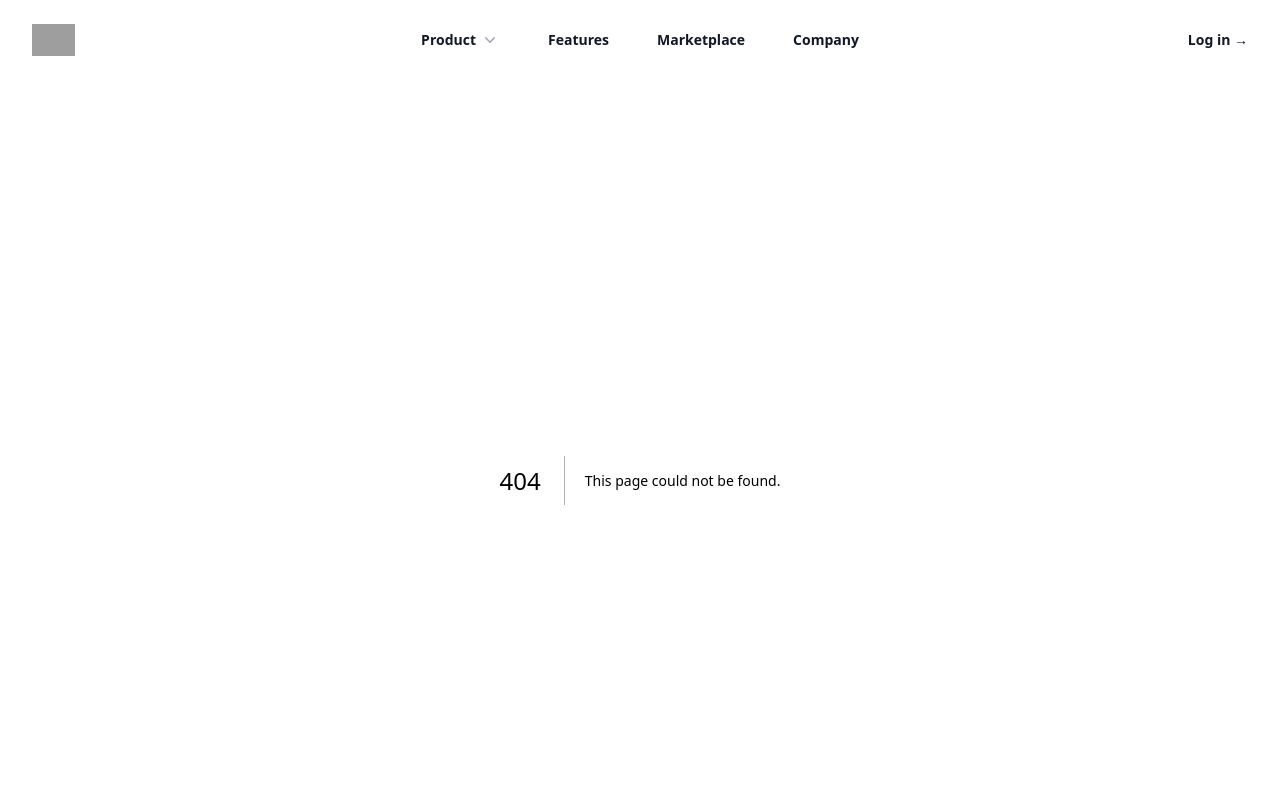
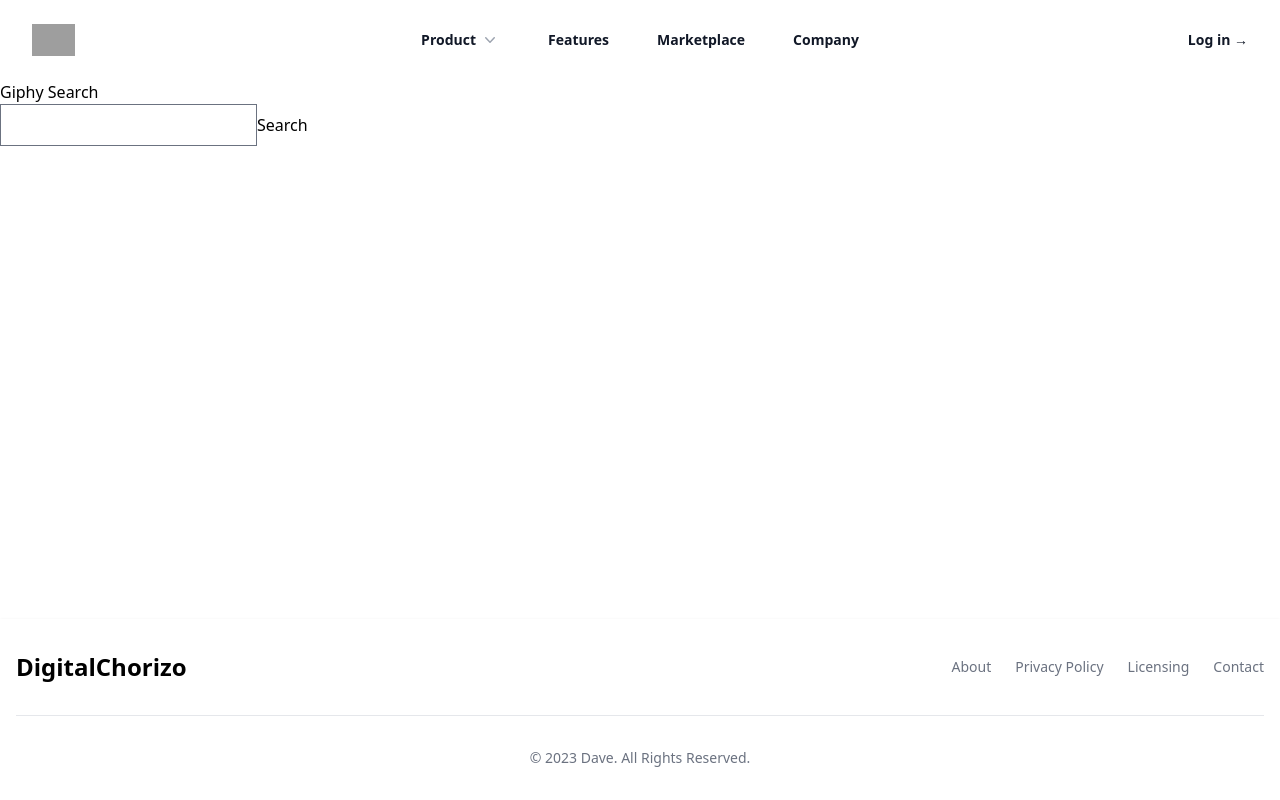
Before and after one commit to bytesbydave/virtual-assistant-client, a Next.js app: page /giphy in a window 1280 px wide. Before the commit this address had no page. Shown: the top 800 px of the page. Built offline with nearby package versions, Linux system fonts and the light colour scheme; grey boxes are pictures that could not be loaded.

Commit message:
giphy api

```diff
--- /dev/null
+++ b/src/app/giphy/page.jsx
@@ -0,0 +1,73 @@
+'use client';
+
+import { useState, useEffect } from 'react';
+
+const SearchBar = ({ onSearch }) => {
+  const [query, setQuery] = useState('');
+
+  const handleSearch = () => {
+    onSearch(query);
+  };
+
+  return (
+    <div>
+      <input
+        type='text'
+        value={query}
+        onChange={(e) => setQuery(e.target.value)}
+      />
+      <button onClick={handleSearch}>Search</button>
+    </div>
+  );
+};
+
+const GifItem = ({ gif }) => {
+  console.log(gif);
+  return (
+    <div>
+      <img src={gif.images.original.url} alt={gif.title} />
+    </div>
+  );
+};
+
+const GifList = ({ gifs }) => {
+  return (
+    <div>
+      {gifs.map((gif) => {
+        return <GifItem key={gif.id} gif={gif} />;
+      })}
+    </div>
+  );
+};
+
+const Giphys = () => {
+  const [gifs, setGifs] = useState([]);
+  const [loading, setLoading] = useState(false);
+
+  const fetchGifs = async (query) => {
+    const apiKey = process.env.GIPHY_API_KEY;
+
+    setLoading(true);
+    try {
+      const response = await fetch(
+        `https://api.giphy.com/v1/gifs/search?q=${query}&api_key=${apiKey}&limit=10`
+      );
+      const data = await response.json();
+      setGifs(data.data);
+    } catch (error) {
+      console.log(error);
+    } finally {
+      setLoading(false);
+    }
+  };
+
+  return (
+    <div>
+      <h1>Giphy Search</h1>
+      <SearchBar onSearch={fetchGifs} />
+      {loading ? <p>Loading</p> : <GifList gifs={gifs} />}
+    </div>
+  );
+};
+
+export default Giphys;
```
